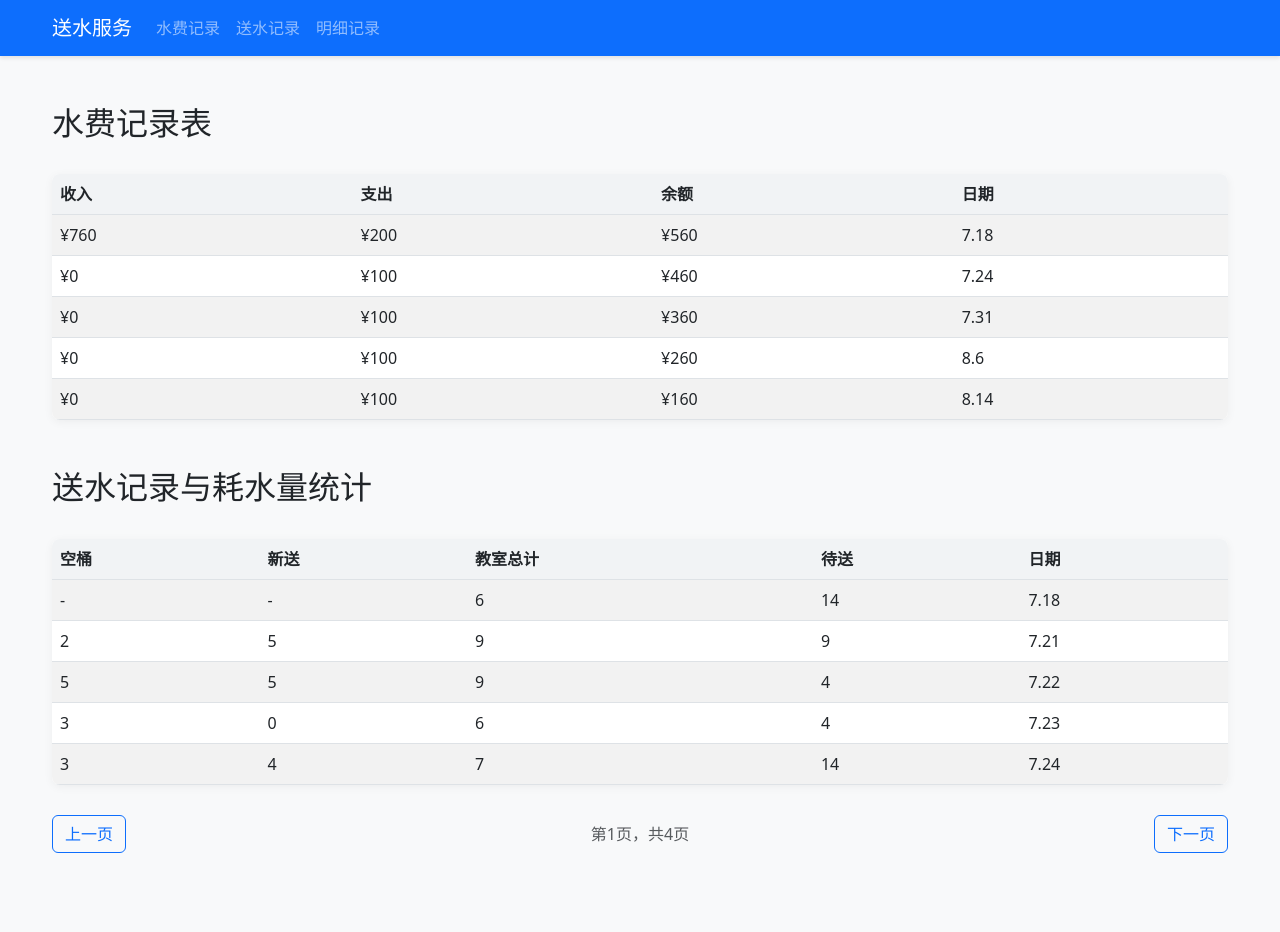
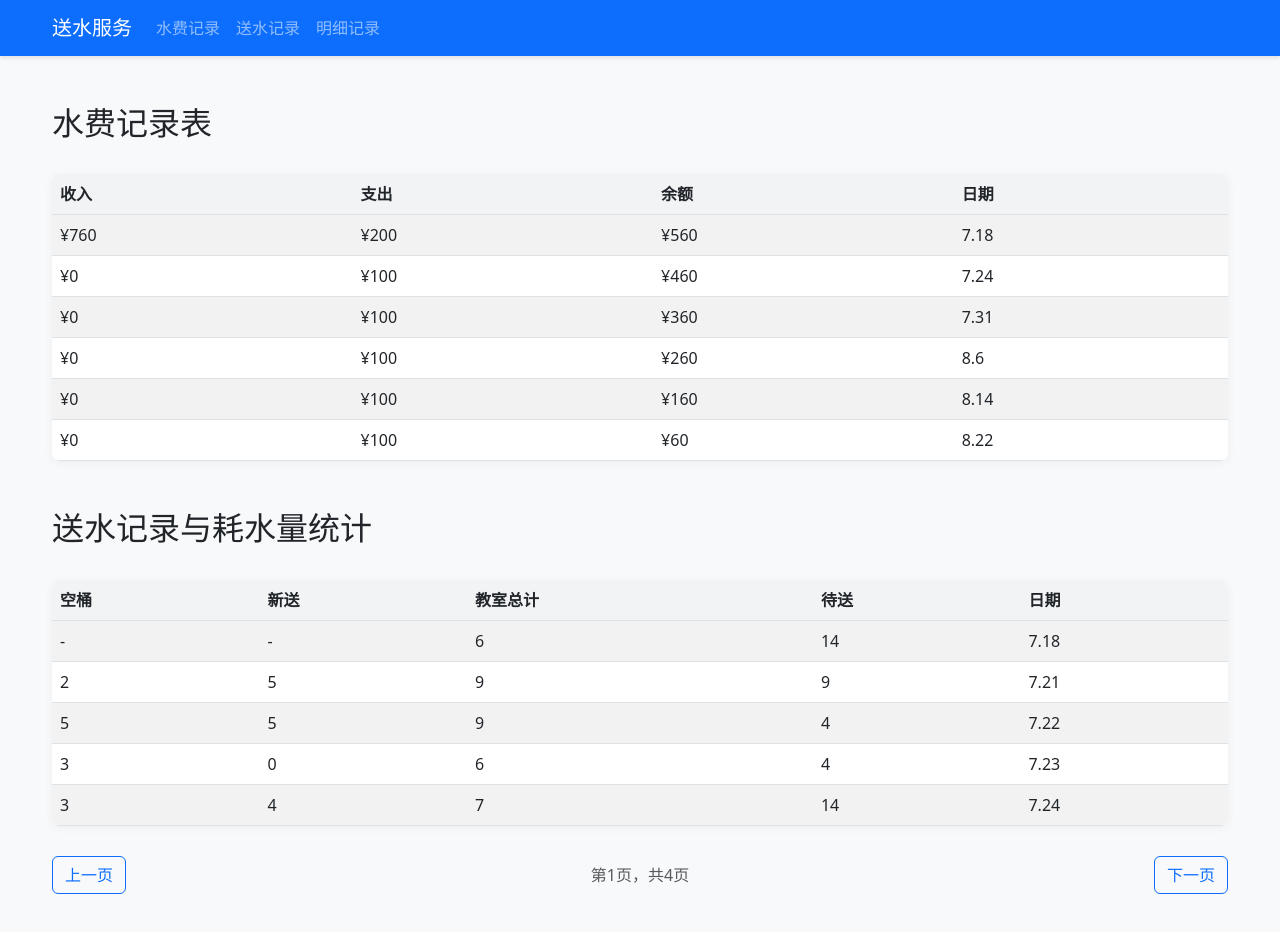
Before and after one commit to sxdxwxd/SJT.github.io, a plain HTML site: page index.html in a window 1280 px wide. Before the commit the page ends 901 px from the top, so only its background shows below. Drawn offline with nearby package versions, Linux system fonts and the light colour scheme.

Commit message:
Update index.html

```diff
--- a/index.html
+++ b/index.html
@@ -123,6 +123,8 @@
         { income: 0, expense: 100, balance: 360, date: "7.31" },
         { income: 0, expense: 100, balance: 260, date: "8.6" },
         { income: 0, expense: 100, balance: 160, date: "8.14" },
+        { income: 0, expense: 100, balance: 60, date: "8.22" },
+
       ];
 
       // 送水记录数据
@@ -145,10 +147,12 @@
         { emptyBuckets: "2", newDelivery: "5", classTotal: "7", pendingDelivery: "6", date: "8.18" },
         { emptyBuckets: "2", newDelivery: "0", classTotal: "5", pendingDelivery: "6", date: "8.19" },
         { emptyBuckets: "3", newDelivery: "6", classTotal: "8", pendingDelivery: "0", date: "8.20" },
+        { emptyBuckets: "3", newDelivery: "0", classTotal: "5", pendingDelivery: "0", date: "8.21" },
+        { emptyBuckets: "2", newDelivery: "5", classTotal: "8", pendingDelivery: "9", date: "8.22" },
 
-      ];
+      ]
 
-      // 渲染水费记录表
+      //
       function renderWaterTable() {
         const tbody = document.getElementById("waterDataBody");
         tbody.innerHTML = waterRecords
```
